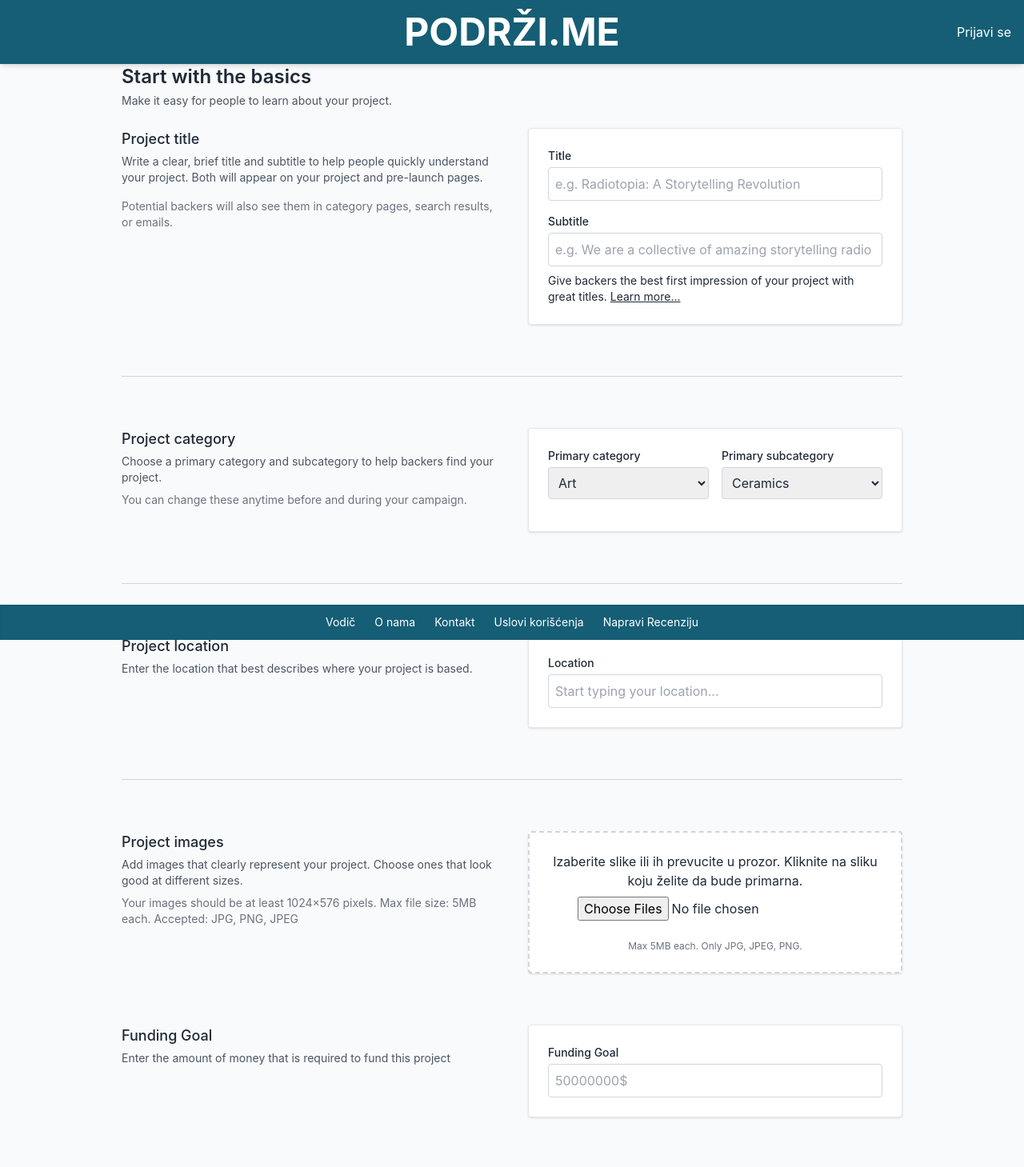
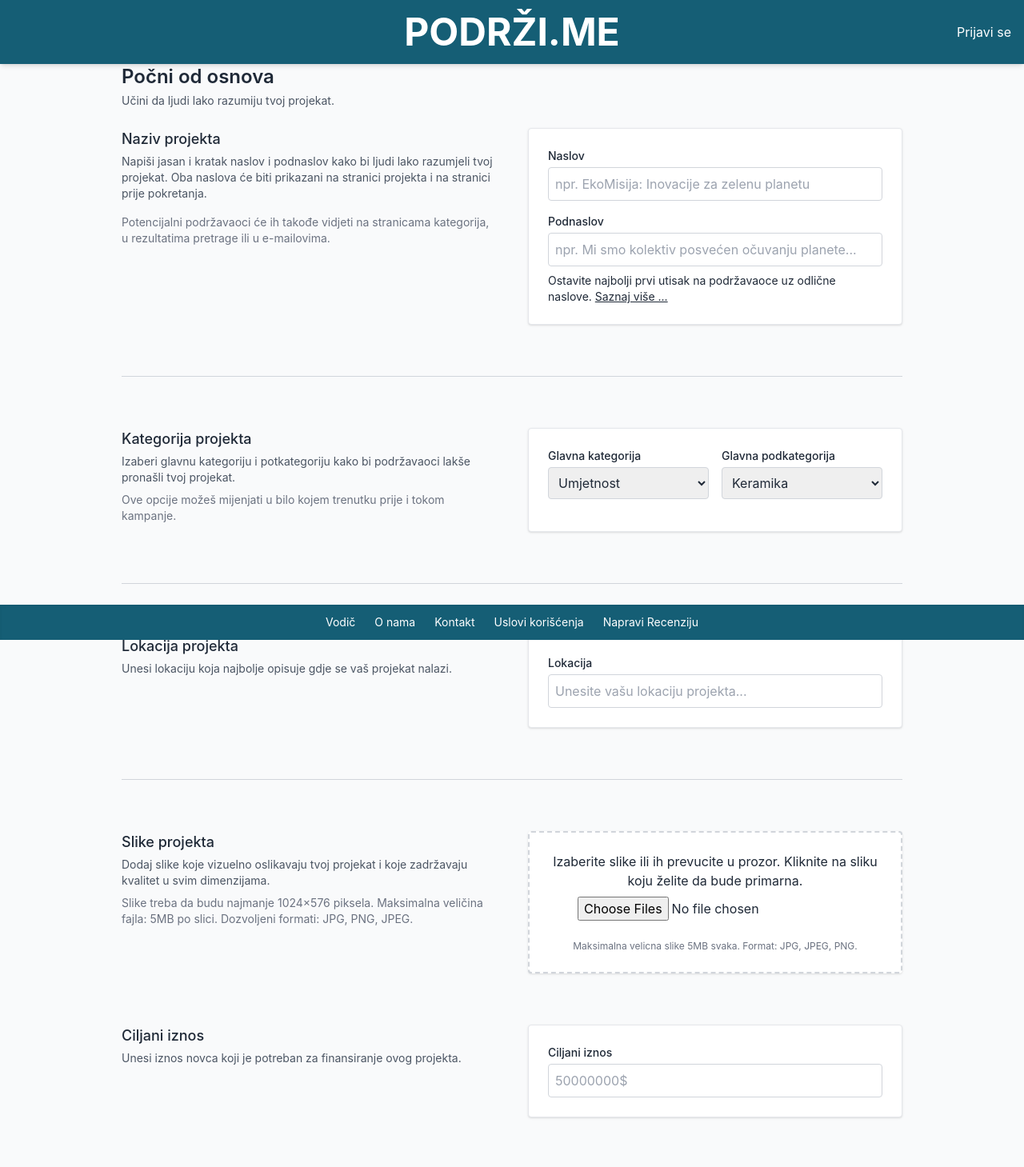
Before and after one commit to bratpeki/podrzi.me, a React app in the folder React/: page /createAction in a window 1280 px wide. Shown: the top 1459 px of the page at 80% size. Built offline with nearby package versions, Linux system fonts and the light colour scheme.

Commit message:
Prevedene stranice sa engleskog na srpski

```diff
--- a/React/src/components/DonateFormModal.js
+++ b/React/src/components/DonateFormModal.js
@@ -128,7 +128,7 @@ function DonateFormModal({ action, onClose, onDonationSuccess }) {
               htmlFor="amount"
               className="block text-gray-700 text-sm font-bold mb-2"
             >
-              Iznos donacije (€)
+              Iznos donacije (KM)
             </label>
             <input
               type="number"
--- a/React/src/pages/ActionViewPage.js
+++ b/React/src/pages/ActionViewPage.js
@@ -349,10 +349,10 @@ function ActionViewPage() {
           <div className="md:max-w-2/3 w-2/3 bg-white shadow-lg rounded-lg p-6 flex flex-col justify-between">
             <div>
               <p className="text-xl font-bold text-gray-700 mb-2">
-                {currentAction.collected.toLocaleString()}€ prikupljeno
+                {currentAction.collected.toLocaleString()}KM prikupljeno
               </p>
               <p className="text-sm text-gray-600 mb-4">
-                od ciljanih {currentAction.goal.toLocaleString()}€
+                od ciljanih {currentAction.goal.toLocaleString()}KM
               </p>
 
               <div className="w-full bg-gray-200 rounded-full h-4 mb-2">
--- a/React/src/pages/CreateActionPage.js
+++ b/React/src/pages/CreateActionPage.js
@@ -136,53 +136,51 @@ function CreateActionPage() {
       <div className="max-w-5xl mx-auto py-20 px-6 space-y-16">
         {/* Section: Start with the basics */}
         <section>
-          <h2 className="text-2xl font-semibold mb-1">Start with the basics</h2>
+          <h2 className="text-2xl font-semibold mb-1">Počni od osnova</h2>
           <p className="text-sm text-gray-600 mb-6">
-            Make it easy for people to learn about your project.
+             Učini da ljudi lako razumiju tvoj projekat.
           </p>
 
           <div className="grid md:grid-cols-2 gap-10">
             <div>
-              <h3 className="font-medium text-lg mb-1">Project title</h3>
+              <h3 className="font-medium text-lg mb-1">Naziv projekta</h3>
               <p className="text-sm text-gray-600 mb-4">
-                Write a clear, brief title and subtitle to help people quickly
-                understand your project. Both will appear on your project and
-                pre-launch pages.
+                  Napiši jasan i kratak naslov i podnaslov kako bi ljudi lako razumjeli tvoj projekat.
+                  Oba naslova će biti prikazani na stranici projekta i na stranici prije pokretanja.
               </p>
               <p className="text-sm text-gray-500">
-                Potential backers will also see them in category pages, search
-                results, or emails.
+                  Potencijalni podržavaoci će ih takođe vidjeti na stranicama kategorija,
+                  u rezultatima pretrage ili u e-mailovima.
               </p>
             </div>
 
             <div className="bg-white p-6 shadow border rounded">
-              <label className="block text-sm font-medium mb-1">Title</label>
+              <label className="block text-sm font-medium mb-1">Naslov</label>
               <input
                 type="text"
                 className="w-full border border-gray-300 rounded p-2 mb-4"
                 maxLength={60}
-                placeholder="e.g. Radiotopia: A Storytelling Revolution"
+                placeholder="npr. EkoMisija: Inovacije za zelenu planetu"
                 value={name}
                 onChange={(e) => setName(e.target.value)}
                 required
               />
 
-              <label className="block text-sm font-medium mb-1">Subtitle</label>
+              <label className="block text-sm font-medium mb-1">Podnaslov</label>
               <input
                 className="w-full border border-gray-300 rounded p-2"
                 maxLength={135}
                 rows={3}
-                placeholder="e.g. We are a collective of amazing storytelling radio shows..."
+                placeholder="npr. Mi smo kolektiv posvećen očuvanju planete..."
                 value={description}
                 onChange={(e) => setDescription(e.target.value)}
                 required
               ></input>
 
               <p className="mt-2 text-sm">
-                Give backers the best first impression of your project with
-                great titles.{" "}
+                Ostavite najbolji prvi utisak na podržavaoce uz odlične naslove.{" "}
                 <a href="#" className="underline">
-                  Learn more...
+                  Saznaj više ...
                 </a>
               </p>
             </div>
@@ -195,36 +193,36 @@ function CreateActionPage() {
         <section>
           <div className="grid md:grid-cols-2 gap-10">
             <div>
-              <h3 className="font-medium text-lg mb-1">Project category</h3>
+              <h3 className="font-medium text-lg mb-1">Kategorija projekta</h3>
               <p className="text-sm text-gray-600 mb-2">
-                Choose a primary category and subcategory to help backers find
-                your project.
+                Izaberi glavnu kategoriju i potkategoriju kako bi podržavaoci
+                lakše pronašli tvoj projekat.
               </p>
               <p className="text-sm text-gray-500">
-                You can change these anytime before and during your campaign.
+                Ove opcije možeš mijenjati u bilo kojem trenutku prije i tokom kampanje.
               </p>
             </div>
 
             <div className="bg-white p-6 shadow border rounded grid grid-cols-2 gap-4">
               <div>
                 <label className="block text-sm font-medium mb-1">
-                  Primary category
+                  Glavna kategorija
                 </label>
                 <select className="w-full border border-gray-300 rounded p-2">
-                  <option>Art</option>
-                  <option>Technology</option>
-                  <option>Games</option>
+                  <option>Umjetnost</option>
+                  <option>Tehnologija</option>
+                  <option>Igrice</option>
                 </select>
               </div>
 
               <div>
                 <label className="block text-sm font-medium mb-1">
-                  Primary subcategory
+                  Glavna podkategorija
                 </label>
                 <select className="w-full border border-gray-300 rounded p-2">
-                  <option>Ceramics</option>
-                  <option>Apps</option>
-                  <option>Board Games</option>
+                  <option>Keramika</option>
+                  <option>Aplikacije</option>
+                  <option>Društvene igre</option>
                 </select>
               </div>
 
@@ -239,18 +237,17 @@ function CreateActionPage() {
         <section>
           <div className="grid md:grid-cols-2 gap-10">
             <div>
-              <h3 className="font-medium text-lg mb-1">Project location</h3>
+              <h3 className="font-medium text-lg mb-1">Lokacija projekta</h3>
               <p className="text-sm text-gray-600">
-                Enter the location that best describes where your project is
-                based.
+                  Unesi lokaciju koja najbolje opisuje gdje se vaš projekat nalazi.
               </p>
             </div>
 
             <div className="bg-white p-6 shadow border rounded">
-              <label className="block text-sm font-medium mb-1">Location</label>
+              <label className="block text-sm font-medium mb-1">Lokacija</label>
               <input
                 type="text"
-                placeholder="Start typing your location..."
+                placeholder="Unesite vašu lokaciju projekta..."
                 className="w-full border border-gray-300 rounded p-2"
               />
             </div>
@@ -262,14 +259,13 @@ function CreateActionPage() {
         <section>
           <div className="grid md:grid-cols-2 gap-10 mb-10">
             <div>
-              <h3 className="font-medium text-lg mb-1">Project images</h3>
+              <h3 className="font-medium text-lg mb-1">Slike projekta</h3>
               <p className="text-sm text-gray-600">
-                Add images that clearly represent your project. Choose ones that
-                look good at different sizes.
+                  Dodaj slike koje vizuelno oslikavaju tvoj projekat i koje zadržavaju kvalitet u svim dimenzijama.
               </p>
               <p className="text-sm text-gray-500 mt-2">
-                Your images should be at least 1024×576 pixels. Max file size:
-                5MB each. Accepted: JPG, PNG, JPEG
+                    Slike treba da budu najmanje 1024×576 piksela.
+                    Maksimalna veličina fajla: 5MB po slici. Dozvoljeni formati: JPG, PNG, JPEG.
               </p>
             </div>
 
@@ -323,7 +319,7 @@ function CreateActionPage() {
                 })}
               </div>
               <p className="text-xs text-gray-500 mt-2">
-                Max 5MB each. Only JPG, JPEG, PNG.
+                Maksimalna velicna slike  5MB svaka. Format: JPG, JPEG, PNG.
               </p>
             </div>
           </div>
@@ -332,15 +328,15 @@ function CreateActionPage() {
         <section>
           <div className="grid md:grid-cols-2 gap-10">
             <div>
-              <h3 className="font-medium text-lg mb-1">Funding Goal</h3>
+              <h3 className="font-medium text-lg mb-1">Ciljani iznos </h3>
               <p className="text-sm text-gray-600">
-                Enter the amount of money that is required to fund this project
+                Unesi iznos novca koji je potreban za finansiranje ovog projekta.
               </p>
             </div>
 
             <div className="bg-white p-6 shadow border rounded">
               <label className="block text-sm font-medium mb-1">
-                Funding Goal
+                Ciljani iznos
               </label>
               <input
                 type="text"
--- a/React/src/pages/EditActionPage.js
+++ b/React/src/pages/EditActionPage.js
@@ -290,53 +290,51 @@ function EditActionPage() {
       <div className="max-w-5xl mx-auto py-20 px-6 space-y-16">
         {/* Section: Start with the basics */}
         <section>
-          <h2 className="text-2xl font-semibold mb-1">Start with the basics</h2>
+          <h2 className="text-2xl font-semibold mb-1">Počni od osnova</h2>
           <p className="text-sm text-gray-600 mb-6">
-            Make it easy for people to learn about your project.
+             Učini da ljudi lako razumiju tvoj projekat.
           </p>
 
           <div className="grid md:grid-cols-2 gap-10">
             <div>
-              <h3 className="font-medium text-lg mb-1">Project title</h3>
+              <h3 className="font-medium text-lg mb-1">Naziv projekta</h3>
               <p className="text-sm text-gray-600 mb-4">
-                Write a clear, brief title and subtitle to help people quickly
-                understand your project. Both will appear on your project and
-                pre-launch pages.
+               Napiši jasan i kratak naslov i podnaslov kako bi ljudi lako razumjeli tvoj projekat.
+               Oba naslova će biti prikazani na stranici projekta i na stranici prije pokretanja.
               </p>
               <p className="text-sm text-gray-500">
-                Potential backers will also see them in category pages, search
-                results, or emails.
+               Potencijalni podržavaoci će ih takođe vidjeti na stranicama kategorija,
+               u rezultatima pretrage ili u e-mailovima.
               </p>
             </div>
 
             <div className="bg-white p-6 shadow border rounded">
-              <label className="block text-sm font-medium mb-1">Title</label>
+              <label className="block text-sm font-medium mb-1">Naslov</label>
               <input
                 type="text"
                 className="w-full border border-gray-300 rounded p-2 mb-4"
                 maxLength={60}
-                placeholder="e.g. Radiotopia: A Storytelling Revolution"
+                placeholder="npr. EkoMisija: Inovacije za zelenu planetu"
                 value={name}
                 onChange={(e) => setName(e.target.value)}
                 required
               />
 
-              <label className="block text-sm font-medium mb-1">Subtitle</label>
+              <label className="block text-sm font-medium mb-1">Podnaslov</label>
               <input
                 className="w-full border border-gray-300 rounded p-2"
                 maxLength={135}
                 rows={3}
-                placeholder="e.g. We are a collective of amazing storytelling radio shows..."
+                placeholder="npr. Mi smo kolektiv posvećen očuvanju planete..."
                 value={description}
                 onChange={(e) => setDescription(e.target.value)}
                 required
               ></input>
 
               <p className="mt-2 text-sm">
-                Give backers the best first impression of your project with
-                great titles.{" "}
+                 Ostavite najbolji prvi utisak na podržavaoce uz odlične naslove.{" "}
                 <a href="#" className="underline">
-                  Learn more...
+                  Saznaj više...
                 </a>
               </p>
             </div>
@@ -350,17 +348,14 @@ function EditActionPage() {
             <div>
               <h3 className="font-medium text-lg mb-1">Kolaboratori</h3>
               <p className="text-sm text-gray-600 mb-4">
-                Collaborators are users who are actively involved in
-                contributing to a specific action or campaign within the
-                platform. They can help manage the action, provide updates, or
-                interact with supporters. Adding collaborators allows multiple
-                trusted users to work together on the same action, improving
-                communication, efficiency, and transparency for those following
-                or supporting the campaign.
+                  Kolaboratori su korisnici koji su aktivno uključeni u doprinošenje određenoj akciji ili kampanji na platformi.
+                  Oni mogu pomagati u upravljanju akcijom, objavljivanju ažuriranja ili interakciji s podržavaocima.
+                  Dodavanjem kolaboratora omogućava se da više pouzdanih korisnika zajedno radi na istoj akciji,
+                  čime se poboljšavaju komunikacija, efikasnost i transparentnost za one koji prate ili podržavaju kampanju.
               </p>
               <p className="text-sm text-gray-500">
-                Potential backers will also see them in category pages, search
-                results, or emails.
+                  Potencijalni podržavaoci će ih takođe vidjeti na stranicama kategorija,
+                  u rezultatima pretrage ili putem e-mailova.
               </p>
             </div>
 
@@ -385,36 +380,36 @@ function EditActionPage() {
         <section>
           <div className="grid md:grid-cols-2 gap-10">
             <div>
-              <h3 className="font-medium text-lg mb-1">Project category</h3>
+              <h3 className="font-medium text-lg mb-1">Kategorija projekta</h3>
               <p className="text-sm text-gray-600 mb-2">
-                Choose a primary category and subcategory to help backers find
-                your project.
+                Izaberi glavnu kategoriju i potkategoriju kako bi podržavaoci
+                lakše pronašli tvoj projekat.
               </p>
               <p className="text-sm text-gray-500">
-                You can change these anytime before and during your campaign.
+                Ove opcije možeš mijenjati u bilo kojem trenutku prije i tokom kampanje.
               </p>
             </div>
 
             <div className="bg-white p-6 shadow border rounded grid grid-cols-2 gap-4">
               <div>
                 <label className="block text-sm font-medium mb-1">
-                  Primary category
+                  Glavna kategorija
                 </label>
                 <select className="w-full border border-gray-300 rounded p-2">
-                  <option>Art</option>
-                  <option>Technology</option>
-                  <option>Games</option>
+                  <option>Umjetnost</option>
+                  <option>Tehnologija</option>
+                  <option>Igrice</option>
                 </select>
               </div>
 
               <div>
                 <label className="block text-sm font-medium mb-1">
-                  Primary subcategory
+                  Glavna podkategorija
                 </label>
                 <select className="w-full border border-gray-300 rounded p-2">
-                  <option>Ceramics</option>
-                  <option>Apps</option>
-                  <option>Board Games</option>
+                  <option>Keramika</option>
+                  <option>Aplikacije</option>
+                  <option>Društvene igre</option>
                 </select>
               </div>
 
@@ -429,18 +424,17 @@ function EditActionPage() {
         <section>
           <div className="grid md:grid-cols-2 gap-10">
             <div>
-              <h3 className="font-medium text-lg mb-1">Project location</h3>
+              <h3 className="font-medium text-lg mb-1">Lokacija projekta</h3>
               <p className="text-sm text-gray-600">
-                Enter the location that best describes where your project is
-                based.
+                  Unesi lokaciju koja najbolje opisuje gdje se vaš projekat nalazi.
               </p>
             </div>
 
             <div className="bg-white p-6 shadow border rounded">
-              <label className="block text-sm font-medium mb-1">Location</label>
+              <label className="block text-sm font-medium mb-1">Lokacija</label>
               <input
                 type="text"
-                placeholder="Start typing your location..."
+                placeholder="Unesite vašu lokaciju projekta..."
                 className="w-full border border-gray-300 rounded p-2"
               />
             </div>
@@ -452,14 +446,13 @@ function EditActionPage() {
         <section>
           <div className="grid md:grid-cols-2 gap-10 mb-10">
             <div>
-              <h3 className="font-medium text-lg mb-1">Project images</h3>
+              <h3 className="font-medium text-lg mb-1">Slike projekta</h3>
               <p className="text-sm text-gray-600">
-                Add images that clearly represent your project. Choose ones that
-                look good at different sizes.
+                  Dodaj slike koje vizuelno oslikavaju tvoj projekat i koje zadržavaju kvalitet u svim dimenzijama.
               </p>
               <p className="text-sm text-gray-500 mt-2">
-                Your images should be at least 1024×576 pixels. Max file size:
-                5MB each. Accepted: JPG, PNG, JPEG
+                    Slike treba da budu najmanje 1024×576 piksela.
+                    Maksimalna veličina fajla: 5MB po slici. Dozvoljeni formati: JPG, PNG, JPEG.
               </p>
             </div>
 
@@ -513,7 +506,7 @@ function EditActionPage() {
                 })}
               </div>
               <p className="text-xs text-gray-500 mt-2">
-                Max 5MB each. Only JPG, JPEG, PNG.
+                Maksimalna velicna slike  5MB svaka. Format: JPG, JPEG, PNG.
               </p>
             </div>
           </div>
@@ -522,15 +515,15 @@ function EditActionPage() {
         <section>
           <div className="grid md:grid-cols-2 gap-10">
             <div>
-              <h3 className="font-medium text-lg mb-1">Funding Goal</h3>
+              <h3 className="font-medium text-lg mb-1">Ciljani iznos</h3>
               <p className="text-sm text-gray-600">
-                Enter the amount of money that is required to fund this project
+                Unesi iznos novca koji je potreban za finansiranje ovog projekta.
               </p>
             </div>
 
             <div className="bg-white p-6 shadow border rounded">
               <label className="block text-sm font-medium mb-1">
-                Funding Goal
+                Ciljani iznos
               </label>
               <input
                 type="text"
```
